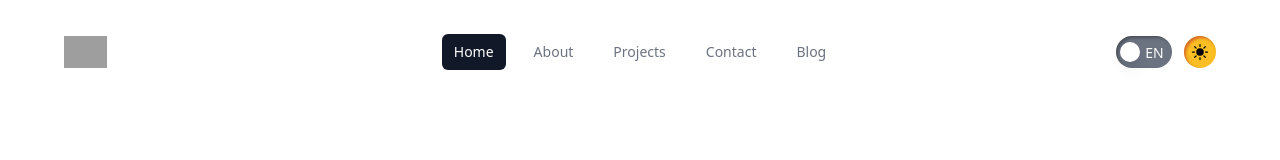
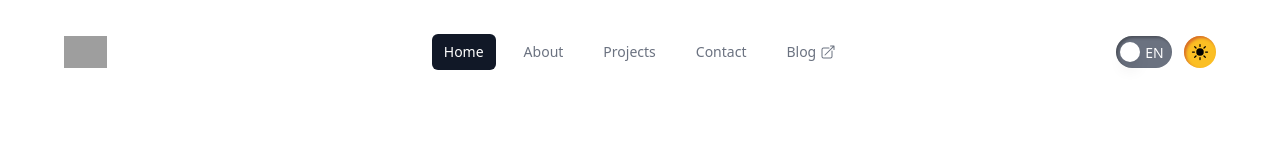
Before and after one commit to raylanraylan/personalWebsite, a Vue app: page / in a window 1280 px wide. Shown: the top 160 px of the page. Built offline with nearby package versions, Linux system fonts and the light colour scheme; grey boxes are pictures that could not be loaded.

Commit message:
feat:blog link

```diff
--- a/src/components/layout/Header.vue
+++ b/src/components/layout/Header.vue
@@ -3,7 +3,7 @@ import { ref } from 'vue'
 import { Disclosure, DisclosureButton, DisclosurePanel, Switch} from '@headlessui/vue'
 import personalWebLogo from '@/assets/personalWebLogo.svg'
 import { RouterLink } from 'vue-router';
-import { SunIcon,MoonIcon } from '@heroicons/vue/24/solid';
+import { SunIcon,MoonIcon,ArrowTopRightOnSquareIcon } from '@heroicons/vue/24/solid';
 import { useRoute } from 'vue-router'
 const route = useRoute();
 
@@ -14,7 +14,6 @@ const navigation = [
   { name: 'About', path: '/about'},
   { name: 'Projects', path: '/projects'},
   { name: 'Contact', path: '/contact'},
-  { name: 'Blog', path: '/blog'},
 ]
 
 const closeMenu = ref("bg-gray-500 w-full h-1 relative before:content-[''] before:block before:bg-gray-500 before:w-full before:h-1 before:absolute before:top-[-0.5rem] before:duration-300 after:content-[''] after:block after:bg-gray-500 after:w-full after:h-1 after:absolute after:bottom-[-0.5rem] after:duration-300");
@@ -41,7 +40,12 @@ const openMenu = ref("transparent w-full h-1 relative before:content-[''] before
           </DisclosureButton>
           <div class="hidden sm:block flex-1">
             <div class="flex space-x-4">
-              <RouterLink v-for="item in navigation" :key="item.name" :to="item.path" :class="[item.path===route.fullPath ? 'bg-gray-900 text-white' : 'text-gray-500 hover:bg-gray-700 hover:text-white', 'rounded-md px-3 py-2 text-sm font-medium']">{{ item.name }}</RouterLink>
+              <RouterLink v-for="item in navigation" :key="item.name" :to="item.path" :class="[item.path===route.fullPath ? 'bg-gray-900 text-white' : 'text-gray-500 hover:bg-gray-700 hover:text-white', 'rounded-md px-3 py-2 text-sm font-medium']">{{ item.name }}
+              </RouterLink>
+              <a class="flex gap-1 items-center rounded-md px-3 py-2 text-sm font-medium text-gray-500 hover:bg-gray-700 hover:text-white" href="https://raylanraylan.github.io/blog/" target="_blank">
+                <span>Blog</span>
+                <ArrowTopRightOnSquareIcon class="size-4"></ArrowTopRightOnSquareIcon>
+              </a>
             </div>
           </div>
           <div class="flex flex-1 gap-3 items-center justify-end">
@@ -80,7 +84,13 @@ const openMenu = ref("transparent w-full h-1 relative before:content-[''] before
 
     <DisclosurePanel class="sm:hidden">
       <div class="space-y-1 px-2 pb-3 pt-2 shadow-lg">
-        <DisclosureButton class="w-full" :aria-current="item.current ? 'page' : undefined" v-for="item in navigation" :key="item.name" as="a" :class="[item.current ? 'bg-gray-900 text-white' : 'text-gray-500 hover:bg-gray-700 hover:text-white', 'block rounded-md px-3 py-2 text-base font-medium']"><RouterLink :to="item.path">{{ item.name }}</RouterLink></DisclosureButton>
+        <DisclosureButton class="w-full" :aria-current="item.path===route.fullPath ? 'page' : undefined" v-for="item in navigation" :key="item.name" as="a" :class="[item.path===route.fullPath ? 'bg-gray-900 text-white' : 'text-gray-500 hover:bg-gray-700 hover:text-white', 'block rounded-md px-3 py-2 text-base font-medium']">
+          <RouterLink :to="item.path">{{ item.name }}</RouterLink>
+        </DisclosureButton>
+        <a href="https://raylanraylan.github.io/blog/" target="_blank" class="text-gray-500 hover:bg-gray-700 hover:text-white block rounded-md px-3 py-2 text-base font-medium flex gap-1 items-center">
+          <span>Blog</span>
+          <ArrowTopRightOnSquareIcon class="size-4"></ArrowTopRightOnSquareIcon>
+        </a>
       </div>
     </DisclosurePanel>
   </Disclosure>
```
